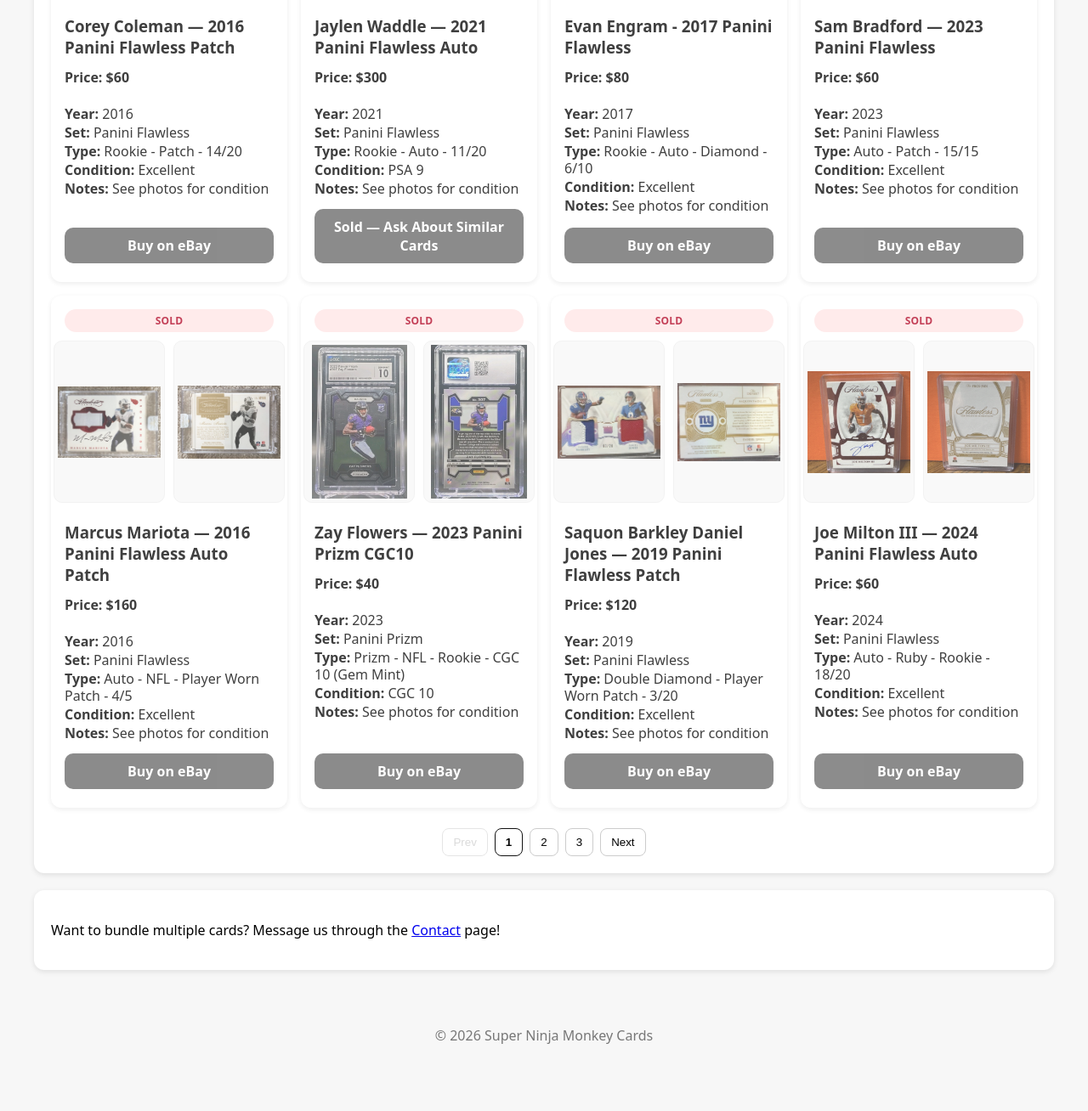
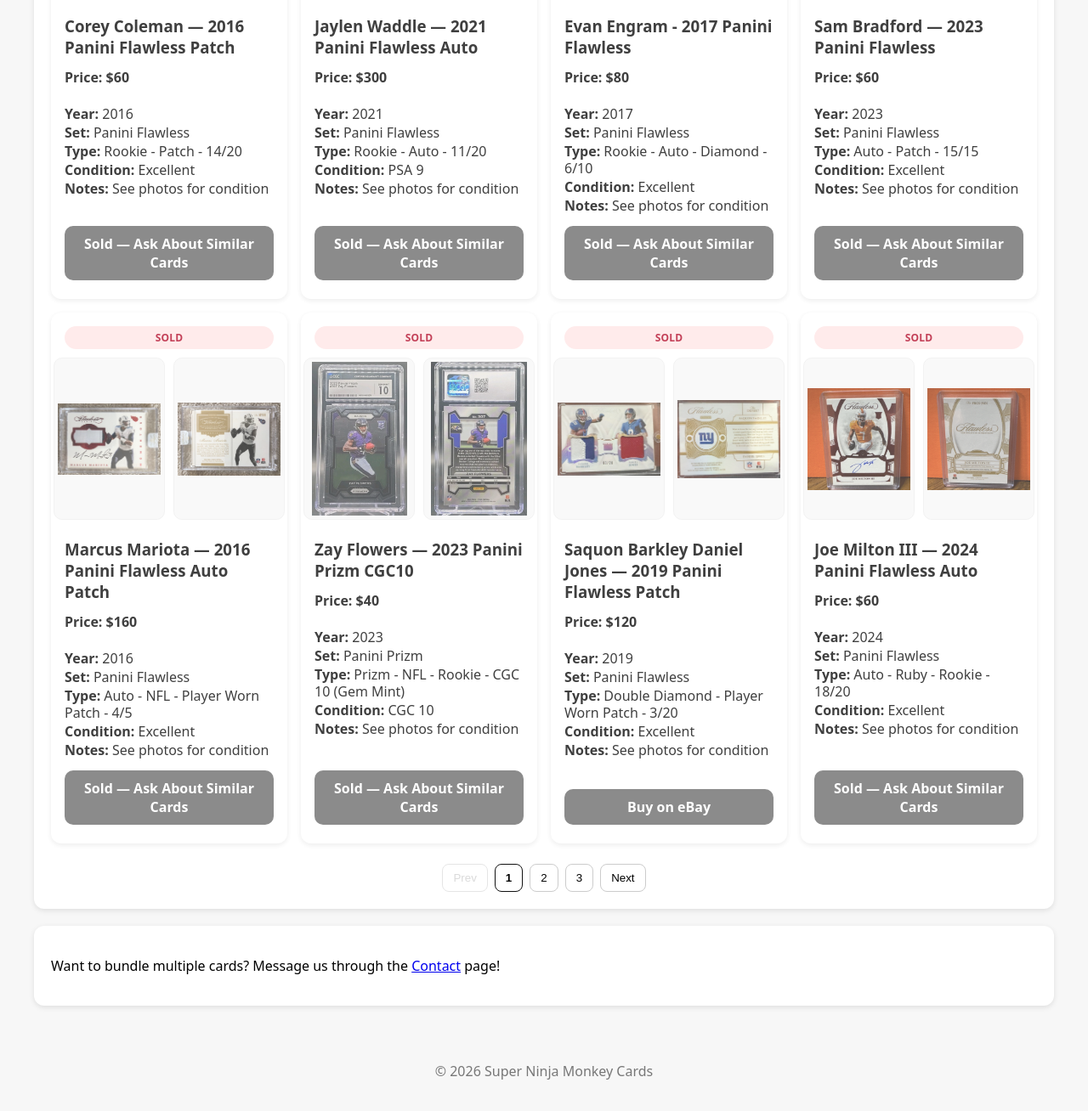
Before and after one commit to Daemek111/superninjamonkeys.com, a Jekyll site: the page shop.html, which Jekyll copies as it is, in a window 1280 px wide and 1400 px high, scrolled down 1545 px, cut to the strip 92-1400 px from the top of the window. Shown: the whole strip at 85% size. Built offline with Jekyll 4.4.1, drawn with Linux system fonts in a browser that asks for light colours; before the commit the page ends 2903 px from its top, so only the background shows below that; some of the changed text lies outside the part shown.

Commit message:
Update shop.html

```diff
--- a/shop.html
+++ b/shop.html
@@ -100,8 +100,8 @@
   </ul>
 
   <!-- Buy Button -->
-  <a class="button" href="https://www.ebay.com/itm/326979697945" target="_blank" rel="noopener">
-  Buy on eBay
+ <a class="button">
+  Sold — Ask About Similar Cards
 </a>
 </div>
 <div class="product sold">
@@ -126,8 +126,8 @@
   </ul>
 
   <!-- Buy Button -->
- <a class="button" href="https://www.ebay.com/itm/326979693411" target="_blank" rel="noopener">
-  Buy on eBay
+ <a class="button">
+  Sold — Ask About Similar Cards
 </a>
 </div>
 <div class="product sold">
@@ -173,8 +173,8 @@
     <li><b>Notes:</b> See photos for condition</li>
   </ul>
 
-  <a class="button" href="https://www.ebay.com/itm/326979673353" target="_blank" rel="noopener">
-  Buy on eBay
+ <a class="button">
+  Sold — Ask About Similar Cards
 </a>
 </div>
 <div class="product sold">
@@ -220,8 +220,8 @@
     <li><b>Notes:</b> See photos for condition</li>
   </ul>
 
- <a class="button" href="https://www.ebay.com/itm/326979681369" target="_blank" rel="noopener">
-  Buy on eBay
+ <a class="button">
+  Sold — Ask About Similar Cards
 </a>
 </div>
 <div class="product sold">
@@ -246,9 +246,9 @@
   </ul>
 
   <!-- Buy Button -->
-  <a class="button" href="https://www.ebay.com/itm/326984065297" target="_blank" rel="noopener">
-    Buy on eBay
-  </a>
+  <a class="button">
+  Sold — Ask About Similar Cards
+</a>
 </div>
 <div class="product sold">
   <div class="badge sold">SOLD</div>
@@ -272,8 +272,8 @@
   </ul>
 
   <!-- Buy Button -->
- <a class="button" href="https://www.ebay.com/itm/326984312375" target="_blank" rel="noopener">
-  Buy on eBay
+ <a class="button">
+  Sold — Ask About Similar Cards
 </a>
   </div>
  <div class="product sold">
@@ -298,8 +298,8 @@
   </ul>
 
   <!-- Buy Button -->
-  <a class="button" href="https://www.ebay.com/itm/326984404144" target="_blank" rel="noopener">
-  Buy on eBay
+ <a class="button">
+  Sold — Ask About Similar Cards
 </a>
 </div>
        <div class="product sold">
@@ -347,8 +347,8 @@
   </ul>
 
   <!-- Buy Button -->
-  <a class="button" href="https://www.ebay.com/itm/326985958996" target="_blank" rel="noopener">
-  Buy on eBay
+ <a class="button">
+  Sold — Ask About Similar Cards
 </a>
 </div>
        <div class="product sold">
@@ -373,8 +373,8 @@
   </ul>
 
   <!-- Buy Button -->
-  <a class="button" href="https://www.ebay.com/itm/326985999269" target="_blank" rel="noopener">
-  Buy on eBay
+  <a class="button">
+  Sold — Ask About Similar Cards
 </a>
 </div>
        <div class="product sold">
```
